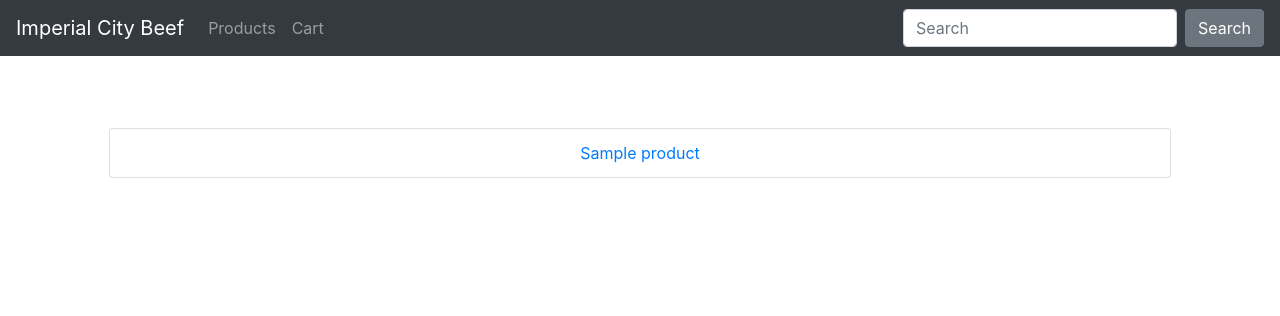
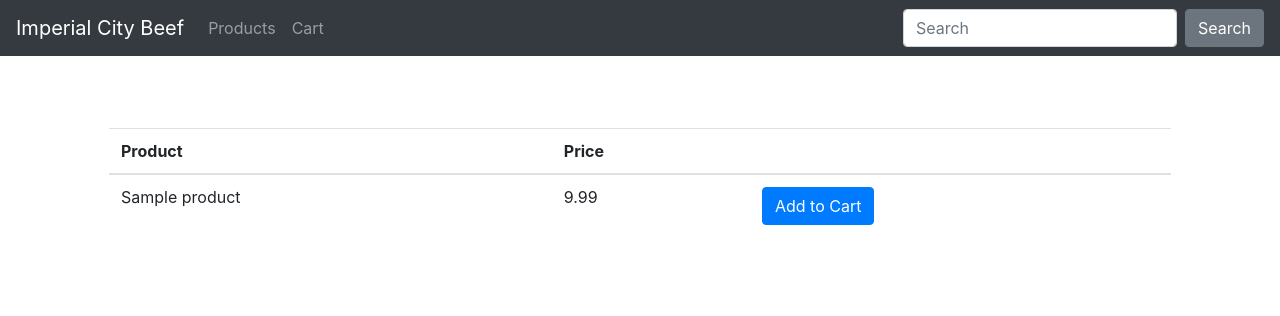
Before and after one commit to abcmer/imperial-city-beef, a Django app: page /erp/products/ in a window 1280 px wide. Shown: the top 316 px of the page. Run offline with Django 3.2, Linux system fonts and the light colour scheme; tables that the repository leaves empty hold one stand-in row (values such as "Sample post"); some libraries are stand-ins or nearby versions.

Commit message:
add bootstrap table to products and cart view

```diff
--- a/imperial_city_beef/erp/templates/erp/base.html
+++ b/imperial_city_beef/erp/templates/erp/base.html
@@ -9,7 +9,7 @@
     <meta name="description" content="">
     <meta name="author" content="Mark Otto, Jacob Thornton, and Bootstrap contributors">
     <meta name="generator" content="Jekyll v3.8.5">
-    <title>Starter Template · Bootstrap</title>
+    <title>Imperial City Beef</title>
 
     <link rel="canonical" href="https://getbootstrap.com/docs/4.3/examples/starter-template/">
 
--- a/imperial_city_beef/erp/templates/erp/index.html
+++ b/imperial_city_beef/erp/templates/erp/index.html
@@ -1,5 +1,5 @@
 {% extends 'erp/base.html' %}
 {% block content %}
 <h1>Imperial City Beef</h1>
-<img src="https://www.thepauperedchef.com/photos/images/2009/07/chicago-hot-dog-17.jpg">
+<img src="https://www.thepauperedchef.com/photos/images/2009/07/chicago-hot-dog-17.jpg" class="img-fluid" alt="Chicago Hot Dog">
 {% endblock %}
--- a/imperial_city_beef/erp/templates/erp/products.html
+++ b/imperial_city_beef/erp/templates/erp/products.html
@@ -1,14 +1,25 @@
 {% extends 'erp/base.html' %}
 {% block content %}
     {% if products %}
-        <ul class="list-group">
-        {% for product in products %}
-            <li class="list-group-item">
-                <a href="{% url 'erp:product_detail' product.id %}">{{ product.name }}</a>
-            </li>
-        {% endfor %}
-        </ul>
+    <table class="table">
+        <thead>
+            <tr>
+            <th scope="col">Product</th>
+            <th scope="col">Price</th>
+            <th scope="col"></th>
+            </tr>
+        </thead>
+        <tbody>
+            {% for product in products %}
+            <tr>
+            <td>{{product}}</td>
+            <td>9.99</td>
+            <td><button type="button" class="btn btn-primary">Add to Cart</button></td>
+            </tr>
+            {% endfor %}
+        </tbody>
+    </table>
     {% else %}
-        <p>No products are available.</p>
+    <p>No products are available.</p>
     {% endif %}
 {% endblock %}
--- a/imperial_city_beef/erp/views.py
+++ b/imperial_city_beef/erp/views.py
@@ -23,6 +23,6 @@ def product_detail(request, product_id):
         raise Http404('Product does not exist')
 
 def cart(request):
-    cart_items = Cart.objects.filter(customer_id='9e4cdba9-17db-4c8e-87d0-df28ad428c79').select_related('product')
+    cart_items = Cart.objects.filter(customer_id='ab3cb7e8-12a8-4c9a-9c51-21e8925dd70f').select_related('product')
     context = {'cart_items': cart_items}
     return render(request, 'erp/cart.html', context)
--- a/requirements.txt
+++ b/requirements.txt
@@ -1,5 +1,5 @@
 Django==2.2.3
 django-bootstrap4==0.0.8
-psycopg2==2.8.3
+psycopg2-binary==2.8.3
 pytz==2019.1
 sqlparse==0.3.0
```
Also changed, not shown: imperial_city_beef/erp/templates/erp/cart.html (+20 -11 lines).
